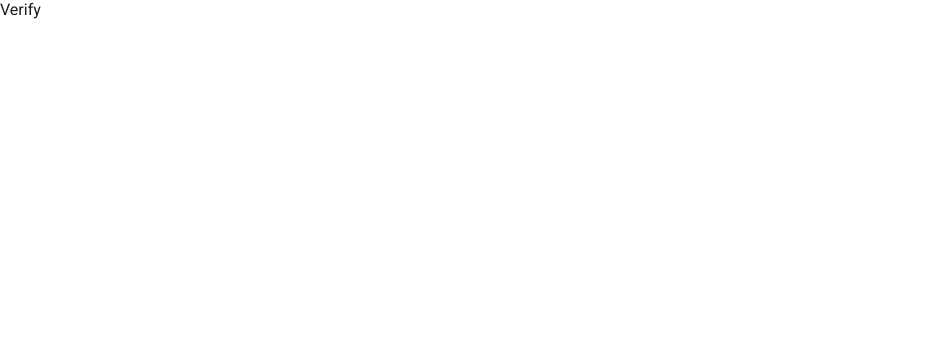
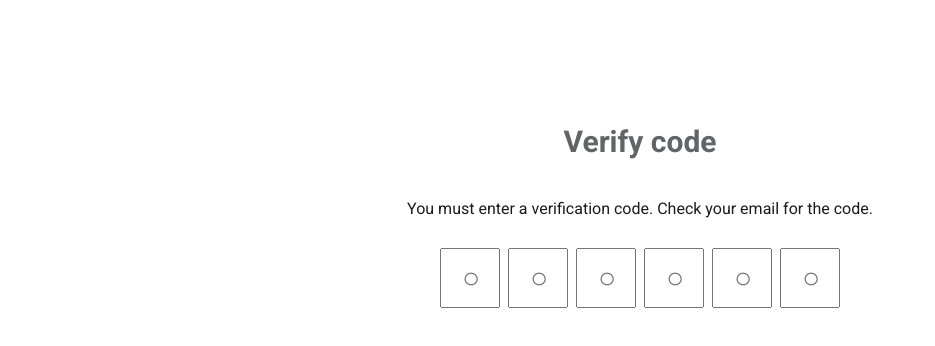
Before and after one commit to muhammadali0666/ecommerce-frontend, a React (Vite) app: page /verify in a window 1280 px wide. Shown: the top 346 px of the page, without its empty margins (0-935 px from the left). Built offline with nearby package versions, Linux system fonts and the light colour scheme; the HTML template or start-up script is replaced by a standard one.

Commit message:
verify page made

```diff
--- a/package.json
+++ b/package.json
@@ -10,10 +10,12 @@
     "preview": "vite preview"
   },
   "dependencies": {
+    "@chakra-ui/react": "^2.8.2",
     "@emotion/react": "^11.11.4",
     "@emotion/styled": "^11.11.5",
     "@mui/icons-material": "^5.15.15",
     "@mui/material": "^5.15.15",
+    "framer-motion": "^11.3.2",
     "react": "^18.2.0",
     "react-dom": "^18.2.0",
     "react-icons": "^5.0.1",
--- a/src/pages/Verify/index.jsx
+++ b/src/pages/Verify/index.jsx
@@ -1,7 +1,24 @@
-import React from 'react'
+import { Container, Title } from "../../components/StyledComponents";
+import "./verify.css";
+import { HStack, PinInput, PinInputField } from '@chakra-ui/react'
 
 export const Verify = () => {
   return (
-    <div>Verify</div>
-  )
-}
+    <Container>
+      <Title className="verify-title">Verify code</Title>
+      <p className="verify-text">
+        You must enter a verification code. Check your email for the code.
+      </p>
+      <HStack className="verify-input-wrapper">
+        <PinInput>
+          <PinInputField className="verify-input"/>
+          <PinInputField className="verify-input"/>
+          <PinInputField className="verify-input"/>
+          <PinInputField className="verify-input"/>
+          <PinInputField className="verify-input"/>
+          <PinInputField className="verify-input"/>
+        </PinInput>
+      </HStack>
+    </Container>
+  );
+};
--- a/src/pages/Verify/verify.css
+++ b/src/pages/Verify/verify.css
@@ -0,0 +1,20 @@
+.verify-title{
+  text-align: center;
+  margin-top: 10%;
+}
+.verify-text {
+  text-align: center;
+}
+.verify-input {
+  width: 60px;
+  height: 60px;
+  display: flex;
+  align-items: center;
+  font-size: 30px;
+  padding-left: 20px;
+}
+.verify-input-wrapper {
+  display: flex;
+  justify-content: center;
+  margin-top: 30px;
+}
```
Also changed, not shown: 1 other file (tests, documents, lock files or other folders).
